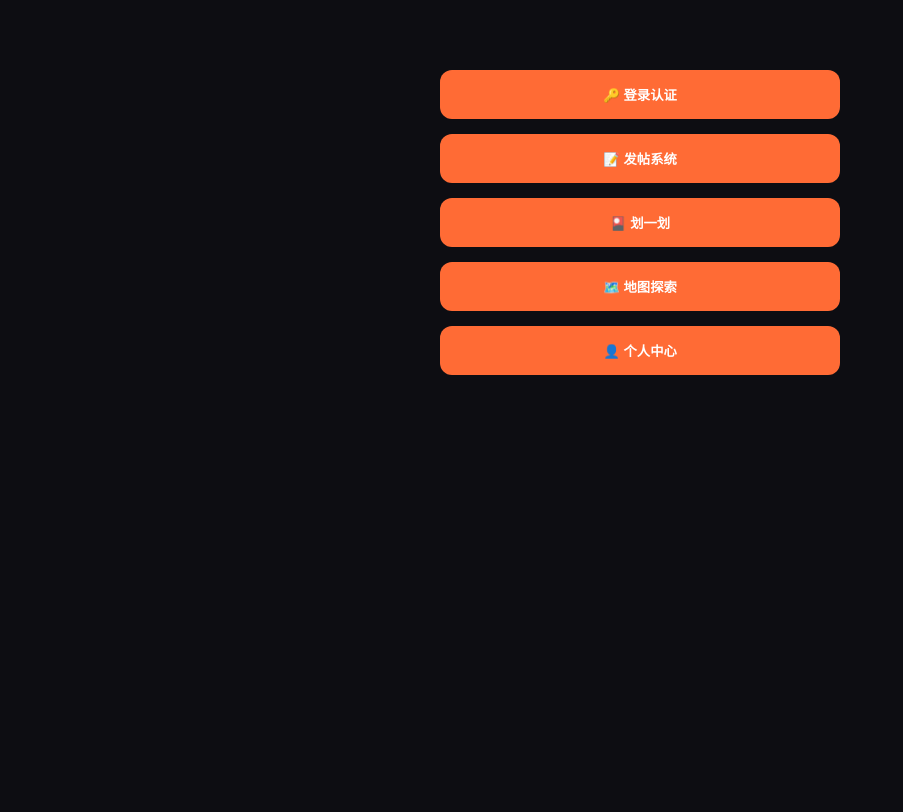
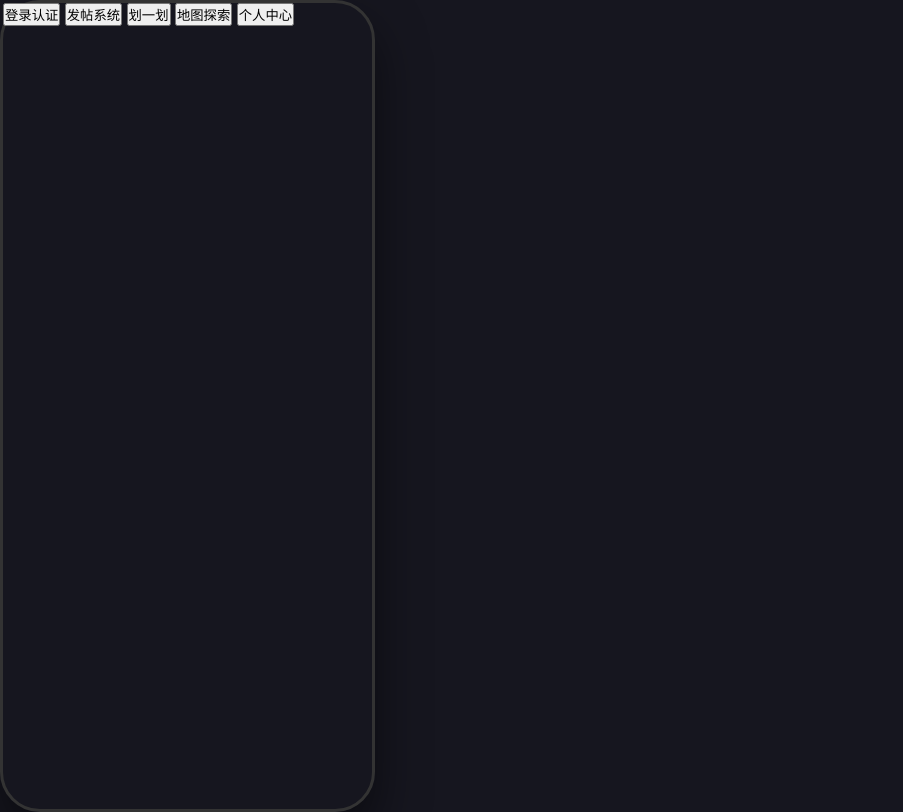
Before and after one commit to bubbbbblehu-cell/BOSS-KILL, a plain HTML site: page index.html in a window 1280 px wide. Shown: the whole page, without its empty margins (0-903 px from the left). Drawn offline with Linux system fonts and the light colour scheme.

Commit message:
Update index.html

```diff
--- a/index.html
+++ b/index.html
@@ -2,38 +2,19 @@
 <html lang="zh">
 <head>
     <meta charset="UTF-8">
-    <title>BOSS KILL - 首页导航</title>
+    <meta name="viewport" content="width=device-width, initial-scale=1.0">
+    <title>BOSS KILL</title>
+    <link rel="stylesheet" href="./src/shared/global.css">
     <link rel="stylesheet" href="./src/shared/style.css">
-    <style>
-        /* 2. 这里可以放一点首页特有的布局样式 */
-        .feature-grid {
-            display: flex;
-            flex-direction: column;
-            gap: 15px;
-            padding: 20px;
-            max-width: 400px;
-            margin: 50px auto;
-        }
-        button {
-            padding: 15px;
-            border-radius: 12px;
-            border: none;
-            background: var(--accent-orange); /* 使用 CSS 变量 */
-            color: white;
-            font-weight: bold;
-            cursor: pointer;
-            transition: transform 0.2s;
-        }
-        button:active { transform: scale(0.95); }
-    </style>
 </head>
-<body>
-    <div class="feature-grid">
-        <button onclick="location.href='./src/modules/auth/index.html'">🔑 登录认证</button>
-        <button onclick="location.href='./src/modules/posts/index.html'">📝 发帖系统</button>
-        <button onclick="location.href='./src/modules/swipe/index.html'">🎴 划一划</button>
-        <button onclick="location.href='./src/modules/map/index.html'">🗺️ 地图探索</button>
-        <button onclick="location.href='./src/modules/profile/index.html'">👤 个人中心</button>
+<body class="phone-frame"> <div class="feature-grid">
+        <button onclick="location.href='./src/modules/auth/index.html'">登录认证</button>
+        <button onclick="location.href='./src/modules/posts/index.html'">发帖系统</button>
+        <button onclick="location.href='./src/modules/swipe/index.html'">划一划</button>
+        <button onclick="location.href='./src/modules/map/index.html'">地图探索</button>
+        <button onclick="location.href='./src/modules/profile/index.html'">个人中心</button>
     </div>
+
+    <script src="./src/shared/navigation.js"></script>
 </body>
 </html>
```
